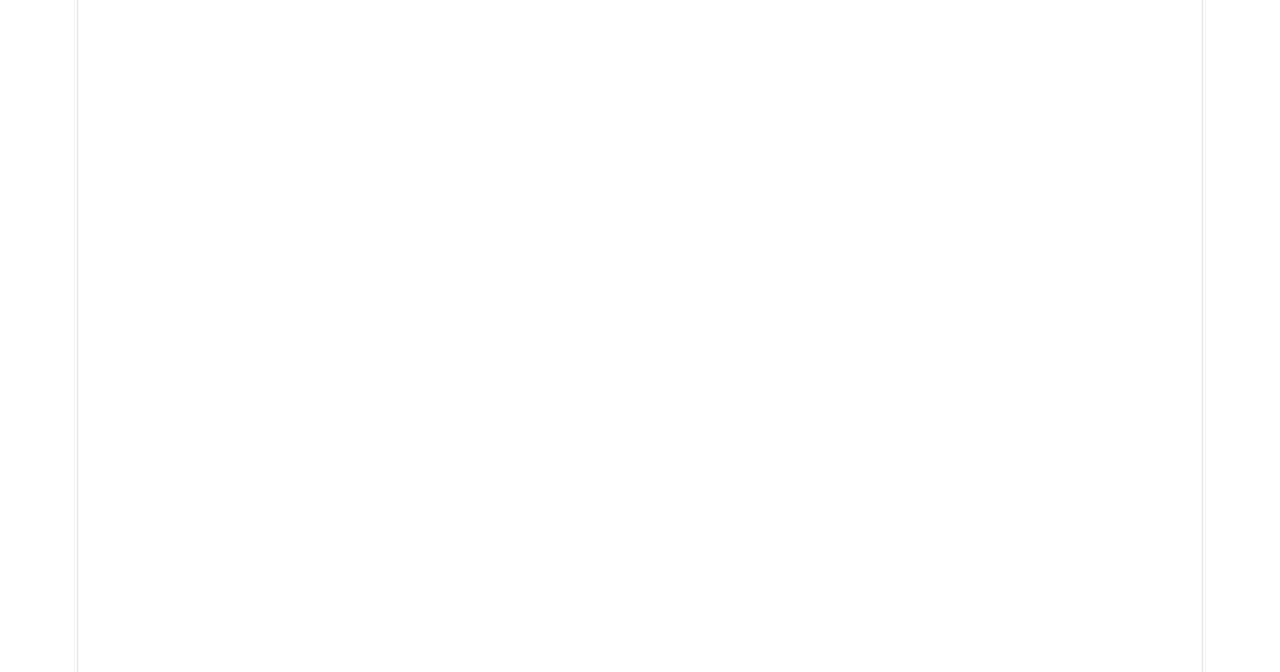
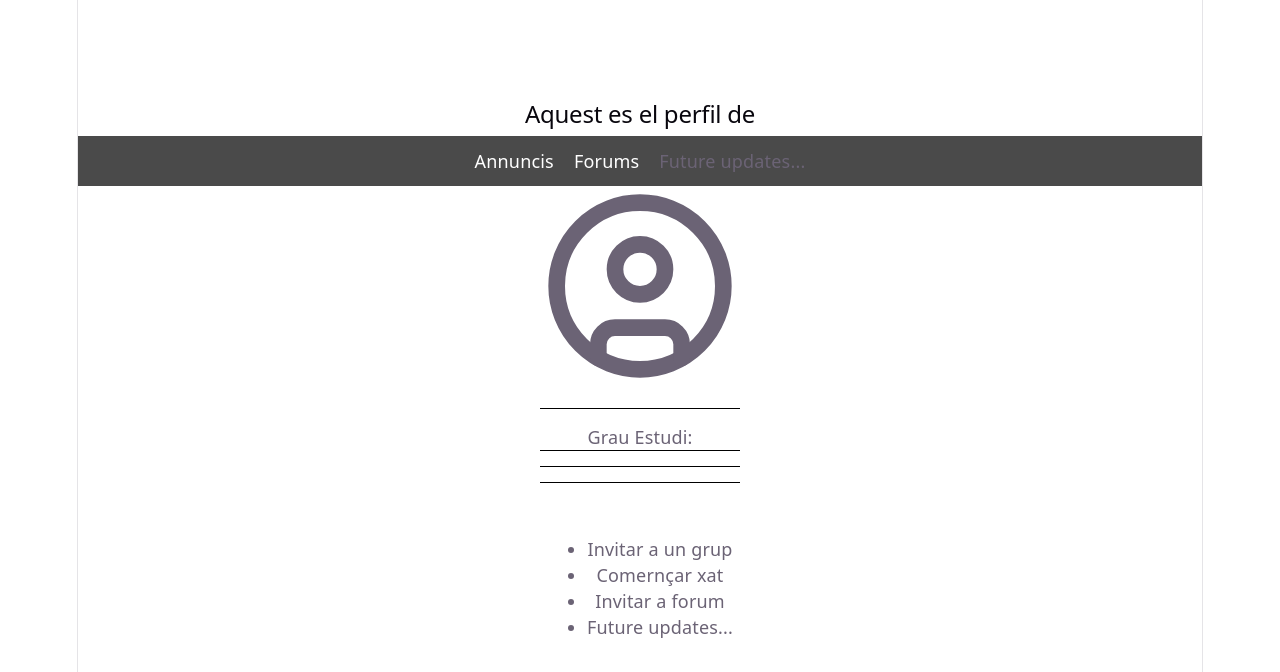
Before and after one commit to JaumeGL626/Project1, a React app in the folder frontend/: page /users/public/1 in a window 1280 px wide. Shown: the top 672 px of the page. Built offline with nearby package versions, Linux system fonts and the light colour scheme; no server answers; the HTML template or start-up script is replaced by a standard one.

Commit message:
Implemented view of publicUserProfile

```diff
--- a/frontend/src/App.jsx
+++ b/frontend/src/App.jsx
@@ -5,6 +5,7 @@ import HomePage from "./pages/home-page";
 import UserProfilePage from "./pages/userProfile-page";
 import { UserProvider } from "./context/UserProvider";
 import MyAnnouncementPage from"./pages/MyAnnouncements-page";
+import PublicUserProfile from "./pages/publicUserProfile-page";
 function App() {
 
   return (
@@ -15,7 +16,7 @@ function App() {
                 <Route path="/home" element={<HomePage />} />
                 <Route path="/users/profile" element={<UserProfilePage/>}/>
                 <Route path="/announcements/my" element={<MyAnnouncementPage/>}/>
-                <Route path="/users/public/:id" element={<publicUserProfile/>}/>
+                <Route path="/users/public/:id" element={<PublicUserProfile/>}/>
             </Routes>
         </BrowserRouter>
     </UserProvider>
--- a/frontend/src/pages/publicUserProfile-page.jsx
+++ b/frontend/src/pages/publicUserProfile-page.jsx
@@ -1,3 +1,69 @@
-function publicUserProfile(){
+import { useEffect, useState } from "react";
+import {userService} from "../services/userService"
+import { useParams } from "react-router-dom"
+import Navigation from "../components/NavigatonComponent";
+import { CircleUser} from 'lucide-react'
 
-}export default publicUserProfile;
+function PublicUserProfile(){
+
+    const { id } = useParams();
+    const[user,setUser]=useState(null);
+    const[error,setError]=useState(false);
+
+
+    useEffect(()=> {
+        const fetchPublicUser = async () => {
+        try{
+            const dataUser= await userService.getPublicProfile(id);
+            setUser(dataUser);
+            setError("");
+        } catch (err) {
+                console.error("Error cargant usuari desitjat:", err.message);
+                setError(err.message);
+            }
+        };
+        fetchPublicUser();
+    },[id]);
+
+    return(
+        <>
+            <header className="headerPublucUser">
+           <h2> Aquest es el perfil de {user?.username}</h2>
+            </header>
+            <Navigation/>
+            <section className="userInfromation">
+
+                    {user && user?.profilePicture ? (
+                        <img
+                            src={user.profilePicture}
+                            alt={`PrilePicture${user?.username}`}
+
+                            className="profilePictureImg"
+
+                        />
+                    ) : (
+                        <CircleUser size={200} />
+                    )}
+                            <p className="user-name"><strong> {user?.username}</strong> </p>
+                            <p className="user-email"> {user?.email} </p>
+                            <p className='user-study'> Grau Estudi:</p>
+                            <p className='user-description'>{user?.description} </p>
+                            <p className='user-role'>{user?.role} </p>
+
+
+
+
+                </section>
+            <div className=" optionsUserToUSer">
+                <ul>
+                    <li> Invitar a un grup</li>
+                    <li> Comernçar xat</li>
+                    <li> Invitar a forum </li>
+                    <li> Future updates...</li>
+                </ul>
+            </div>
+        </>
+    )
+
+
+}export default PublicUserProfile;
```
